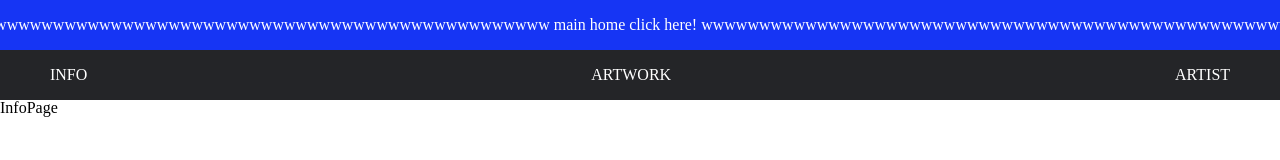
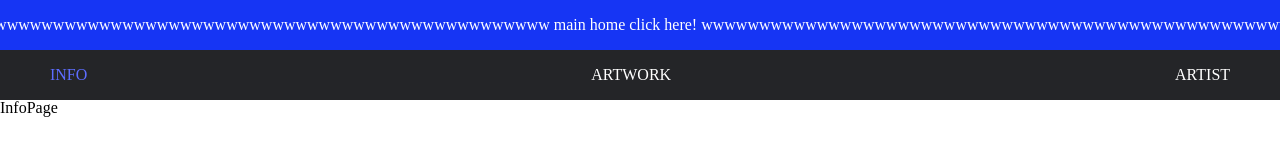
Before and after one commit to JaeIL00/www-project-web, a React (Vite) app: page /info in a window 1280 px wide. Shown: the top 160 px of the page. Built offline with nearby package versions, Linux system fonts and the light colour scheme.

Commit message:
feat: Check the Url Change Text Color #1

```diff
--- a/src/components/globalHeader/GlobalHeader.tsx
+++ b/src/components/globalHeader/GlobalHeader.tsx
@@ -1,28 +1,34 @@
-import React, { useState } from 'react'
+import React, { useEffect, useState } from 'react'
+import { useLocation } from 'react-router-dom'
 import { GlobalHeaderLayout } from '../../layout/globalHeader/GlobalHeaderLayout'
 import { HomeClickBanner } from '../../layout/globalHeader/HomeClickBanner'
 
 export const GlobalHeader = () => {
   const [textColor, setTextColor] = useState([false, false, false])
+  const { pathname } = useLocation()
+  useEffect(() => {
+    const page = pathname.slice(1)
+    textColorHandler(page)
+  }, [])
 
   const textColorHandler = (page: string) => {
     /* eslint-disable */
     switch (page) {
-      case 'info' || '/info':
+      case 'info':
         setTextColor((prev) => {
           const next = prev.map((item) => (item = false))
           next[0] = true
           return next
         })
         break
-      case 'artwork' || '/artwork':
+      case 'artwork':
         setTextColor((prev) => {
           const next = prev.map((item) => (item = false))
           next[1] = true
           return next
         })
         break
-      case 'artist' || '/artist':
+      case 'artist':
         setTextColor((prev) => {
           const next = prev.map((item) => (item = false))
           next[2] = true
```
